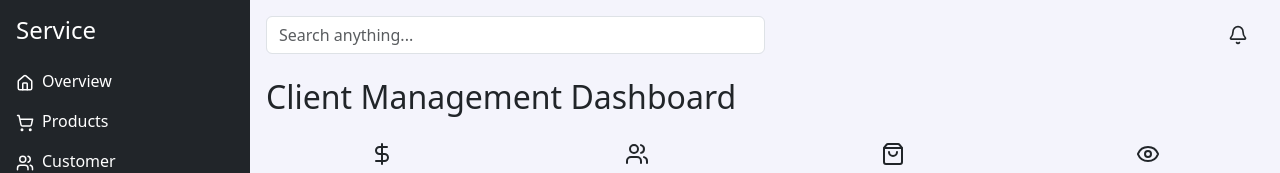
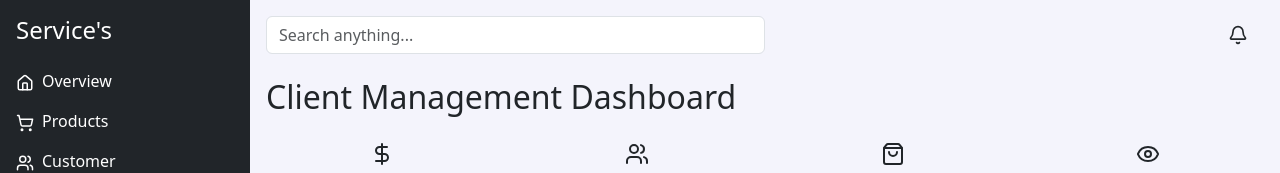
Before and after one commit to Pavanjangle/client-management-dashboard, a React (Vite) app in the folder client/: page /dashboard in a window 1280 px wide. Shown: the top 173 px of the page. Built offline with nearby package versions, Linux system fonts and the light colour scheme.

Commit message:
update-sidebar

```diff
--- a/client/src/components/Sidebar/CustomSidebar.jsx
+++ b/client/src/components/Sidebar/CustomSidebar.jsx
@@ -6,12 +6,12 @@ const menu = [
   { icon: <Users size={18} />, label: 'Customer' },
   { icon: <BarChart size={18} />, label: 'Statistics' },
   { icon: <Volume2 size={18} />, label: 'Campaign' },
-//   { icon: <Volume2 size={18} />, label: 'Campaign' },
+  // { icon: <Volume2 size={18} />, label: 'Campaign' },
 ];
 
 const CustomSidebar = () => (
   <div className="p-3 bg-dark text-white" style={{ width: 250, minHeight: '100vh' }}>
-    <h4 className="mb-4">Service</h4>
+    <h4 className="mb-4">Service's</h4>
     <ul className="list-unstyled">
       {menu.map((item, i) => (
         <li key={i} className="mb-3 d-flex align-items-center">
```
